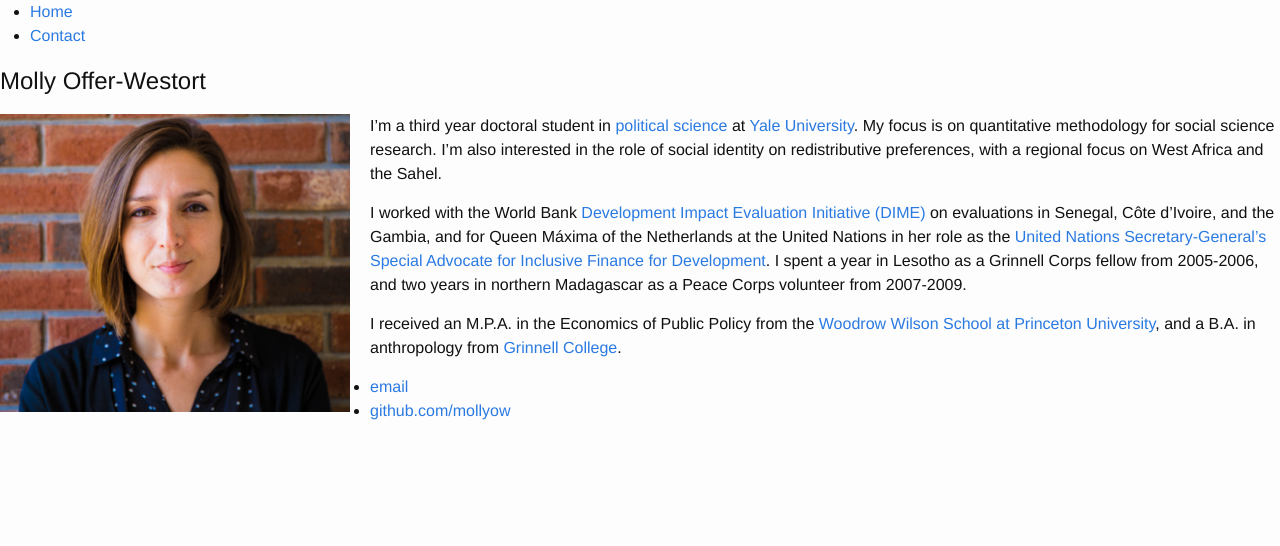
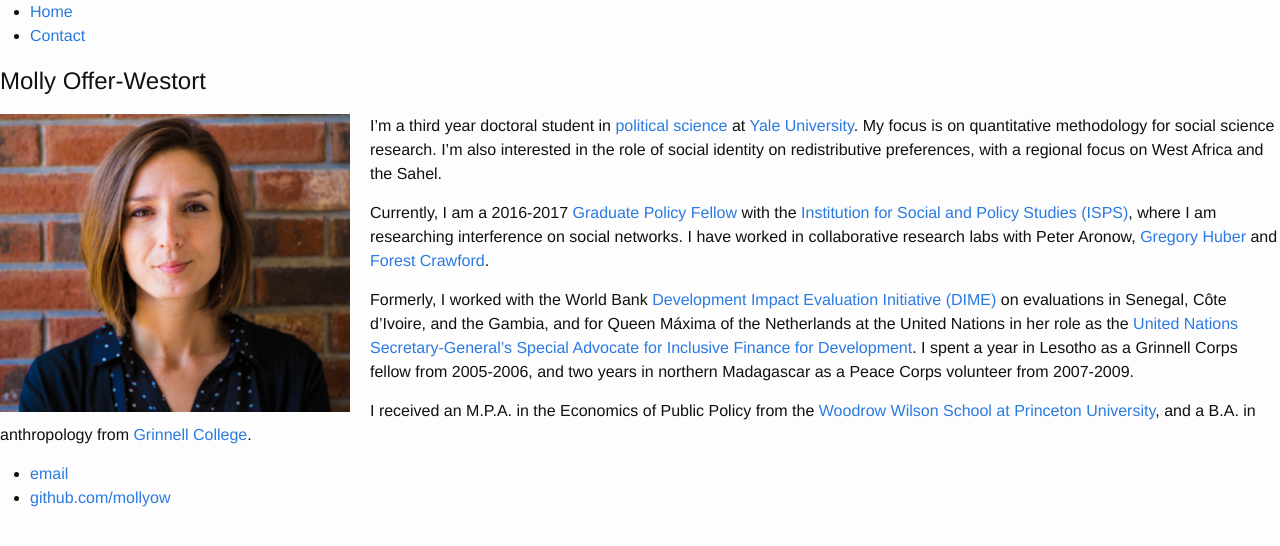
Before and after one commit to mollyow/mollyow.github.io, a Jekyll site: the page built from index.markdown, in a window 1280 px wide. Shown: the top 546 px of the page. Built offline with Jekyll 4.4.1, drawn with Linux system fonts in a browser that asks for light colours.

Commit message:
update to main

```diff
--- a/index.markdown
+++ b/index.markdown
@@ -8,6 +8,9 @@
 I'm a third year doctoral student in [political science](http://politicalscience.yale.edu/){:target="_blank"} at [Yale University](http://www.yale.edu/){:target="_blank"}.
 My focus is on quantitative methodology for social science research. I'm also interested in the role of social identity on redistributive preferences, with a regional focus on West Africa and the Sahel.
 
-I  worked with the World Bank [Development Impact Evaluation Initiative (DIME)](http://web.worldbank.org/WBSITE/EXTERNAL/EXTDEC/EXTDEVIMPEVAINI/0,,contentMDK:23422972~pagePK:64168445~piPK:64168309~theSitePK:3998212,00.html){:target="_blank"} on evaluations in Senegal, Côte d’Ivoire, and the Gambia, and for Queen Máxima of the Netherlands at the United Nations in her role as the [United Nations Secretary-General’s Special Advocate for Inclusive Finance for Development](https://www.unsgsa.org/){:target="_blank"}. I spent a year in Lesotho as a Grinnell Corps fellow from 2005-2006, and two years in northern Madagascar as a Peace Corps volunteer from 2007-2009.
+Currently, I am a 2016-2017 [Graduate Policy Fellow](http://isps.yale.edu/team/molly-offer-westort) with the [Institution for Social and Policy Studies (ISPS)](http://isps.yale.edu), where I am researching interference on social networks. I have worked in collaborative research labs with Peter Aronow, [Gregory Huber](http://huber.research.yale.edu/gspd.html) and [Forest Crawford](http://www.crawfordlab.io/people/).
+
+
+Formerly, I  worked with the World Bank [Development Impact Evaluation Initiative (DIME)](http://web.worldbank.org/WBSITE/EXTERNAL/EXTDEC/EXTDEVIMPEVAINI/0,,contentMDK:23422972~pagePK:64168445~piPK:64168309~theSitePK:3998212,00.html){:target="_blank"} on evaluations in Senegal, Côte d’Ivoire, and the Gambia, and for Queen Máxima of the Netherlands at the United Nations in her role as the [United Nations Secretary-General’s Special Advocate for Inclusive Finance for Development](https://www.unsgsa.org/){:target="_blank"}. I spent a year in Lesotho as a Grinnell Corps fellow from 2005-2006, and two years in northern Madagascar as a Peace Corps volunteer from 2007-2009.
 
 I received an M.P.A. in the Economics of Public Policy from the [Woodrow Wilson School at Princeton University](http://wws.princeton.edu/){:target="_blank"}, and a B.A. in anthropology from [Grinnell College](http://www.grinnell.edu){:target="_blank"}.
```
Also changed, not shown: 1 other file.
